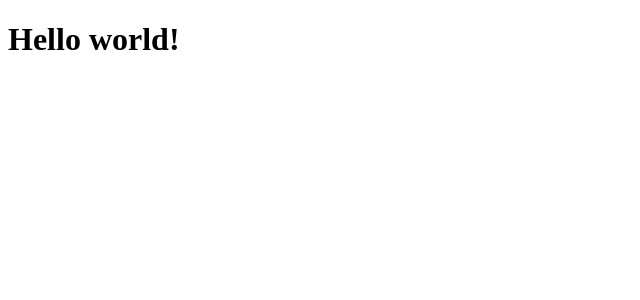
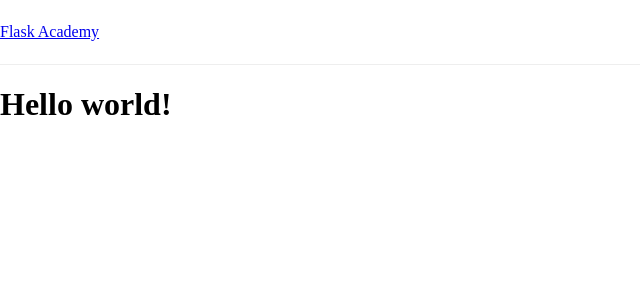
Before and after one commit to flaskacademy/flaskacademy, a Nuxt app: page / in a window 1280 px wide. Shown: the top 300 px of the page, without its empty margins (0-640 px from the left). Built offline with nearby package versions, Linux system fonts and the light colour scheme.

Commit message:
Added AppBar and main stylesheet

```diff
--- /dev/null
+++ b/assets/css/main.css
@@ -0,0 +1,4 @@
+body{
+    margin: 0;
+    padding: 0;
+}
--- /dev/null
+++ b/components/AppBar.vue
@@ -0,0 +1,26 @@
+
+<template>
+
+<nav role="navigation">
+    <NuxtLink to="/">Flask Academy</NuxtLink>
+</nav>
+
+</template>
+
+<style scoped>
+
+nav{
+    display: flex;
+    align-items: center;
+
+    padding: 0;
+    margin: 0;
+
+    width: 100vw;
+    height: 64px;
+
+    border-bottom: 1px solid #EEE;
+
+}
+
+</style>
--- /dev/null
+++ b/nuxt.config.js
@@ -0,0 +1,6 @@
+export default{
+    components: true,
+    css: [
+        './assets/css/main.css'
+    ]
+}
--- a/pages/index.vue
+++ b/pages/index.vue
@@ -1,3 +1,11 @@
 <template>
+
+<div>
+
+    <AppBar/>
+
     <h1>Hello world!</h1>
+
+</div>
+
 </template>
```
